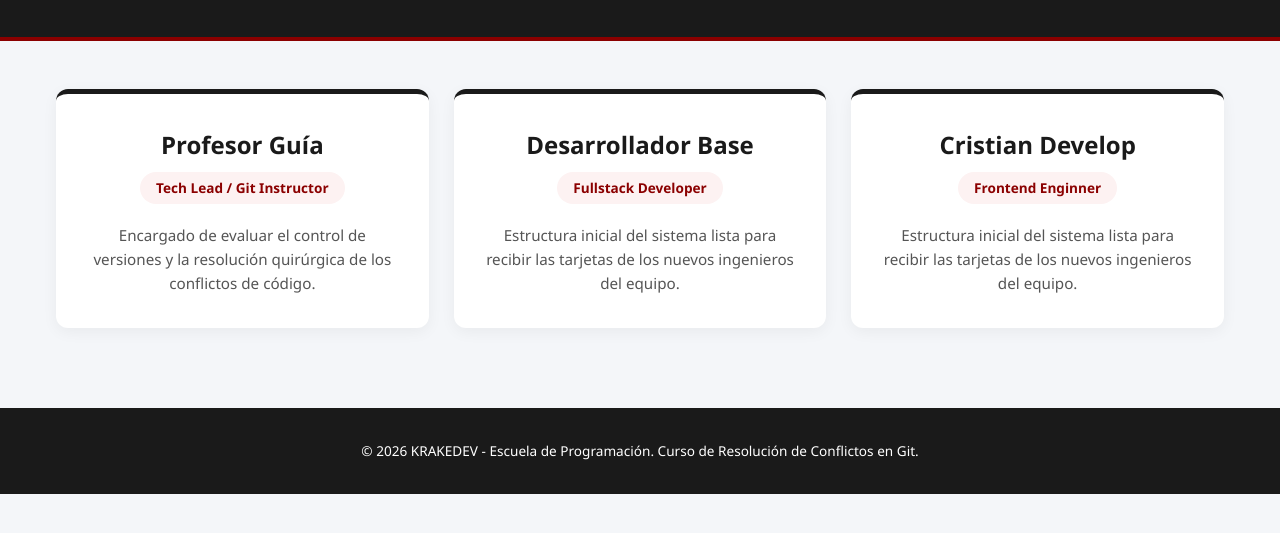
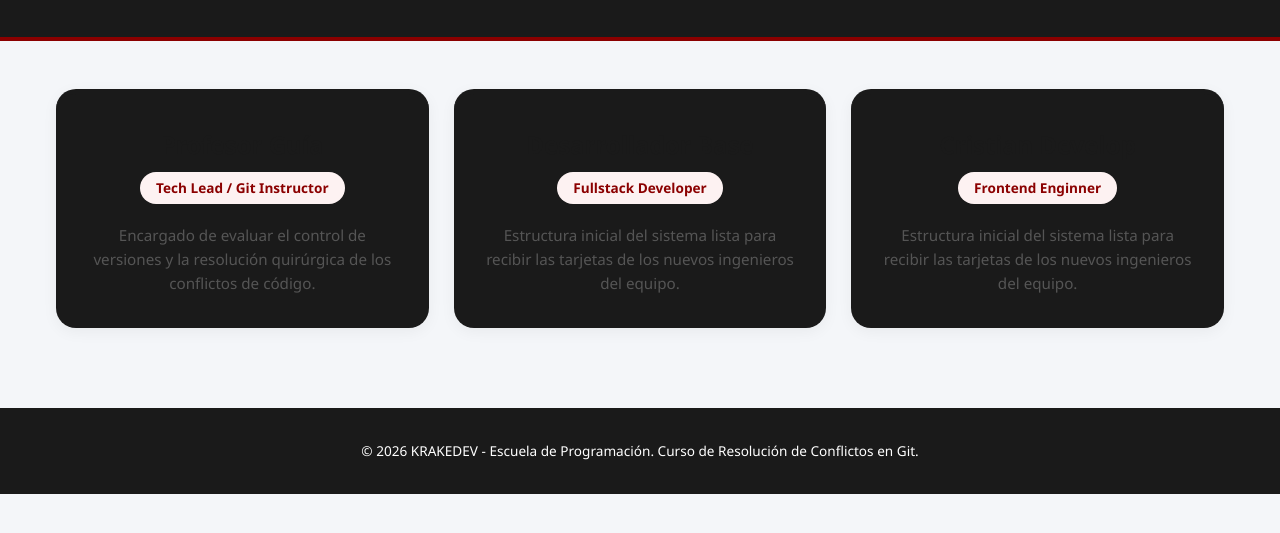
Before and after one commit to alexandraR-Code/web-equipo, a plain HTML site: page index.html in a window 1280 px wide. Shown: the part 133-666 px from the top of the page. Drawn offline with Linux system fonts and the light colour scheme.

Commit message:
desing: mejora de diseño y colores de las tarjetas

```diff
--- a/conflictos.css
+++ b/conflictos.css
@@ -45,8 +45,8 @@ body {
 
 /* --- TARJETA DE INTEGRANTE (Zona de Choque de Estilos) --- */
 .card {
-    background: #ffffff;
-    border-radius: 12px;
+    background: #1a1a1a;
+    border-radius: 20px;
     box-shadow: 0 4px 15px rgba(0, 0, 0, 0.05);
     padding: 2rem;
     border-top: 5px solid #1a1a1a; /* 👈 PROPIEDAD CLAVE: Cambiar este color generará conflicto */
```
